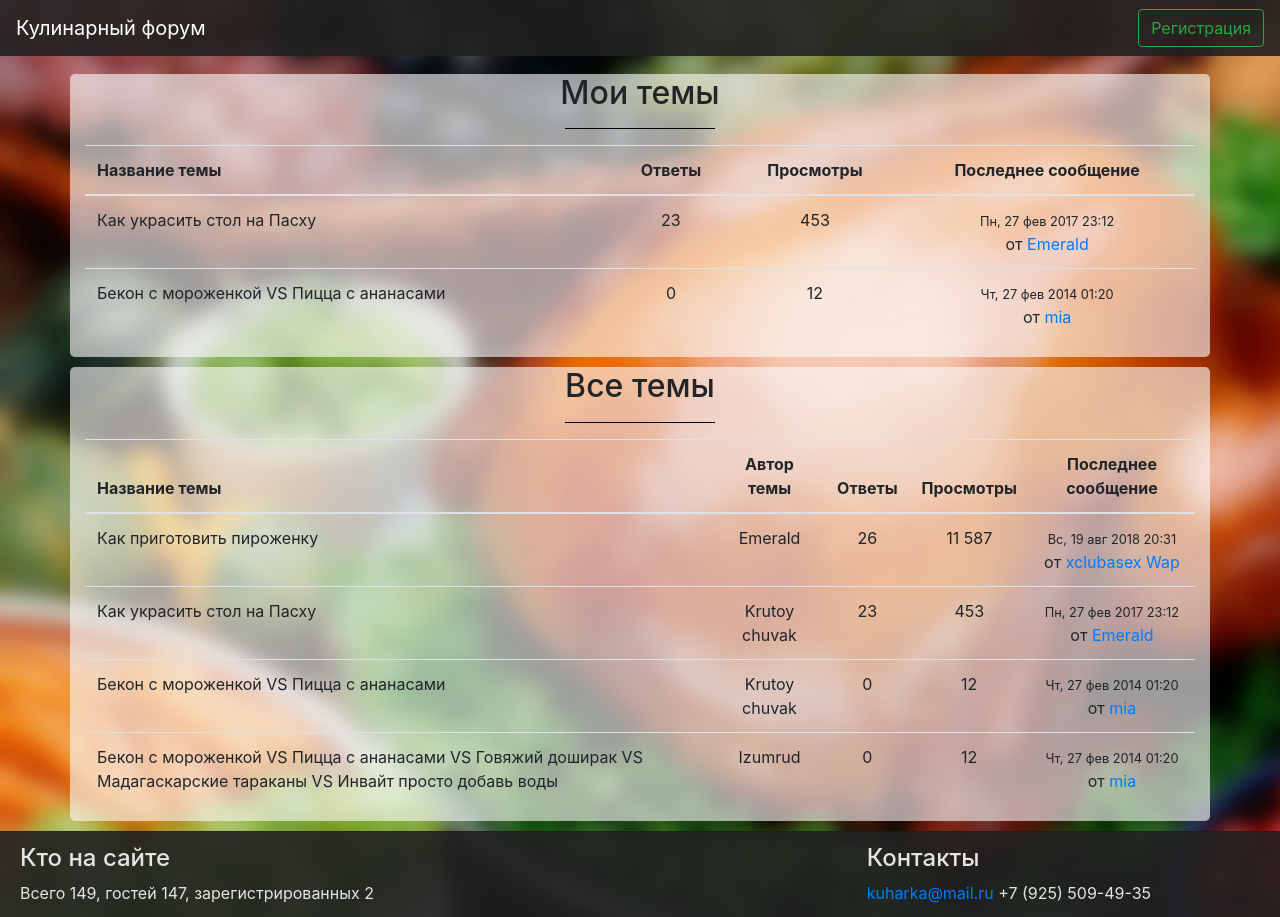
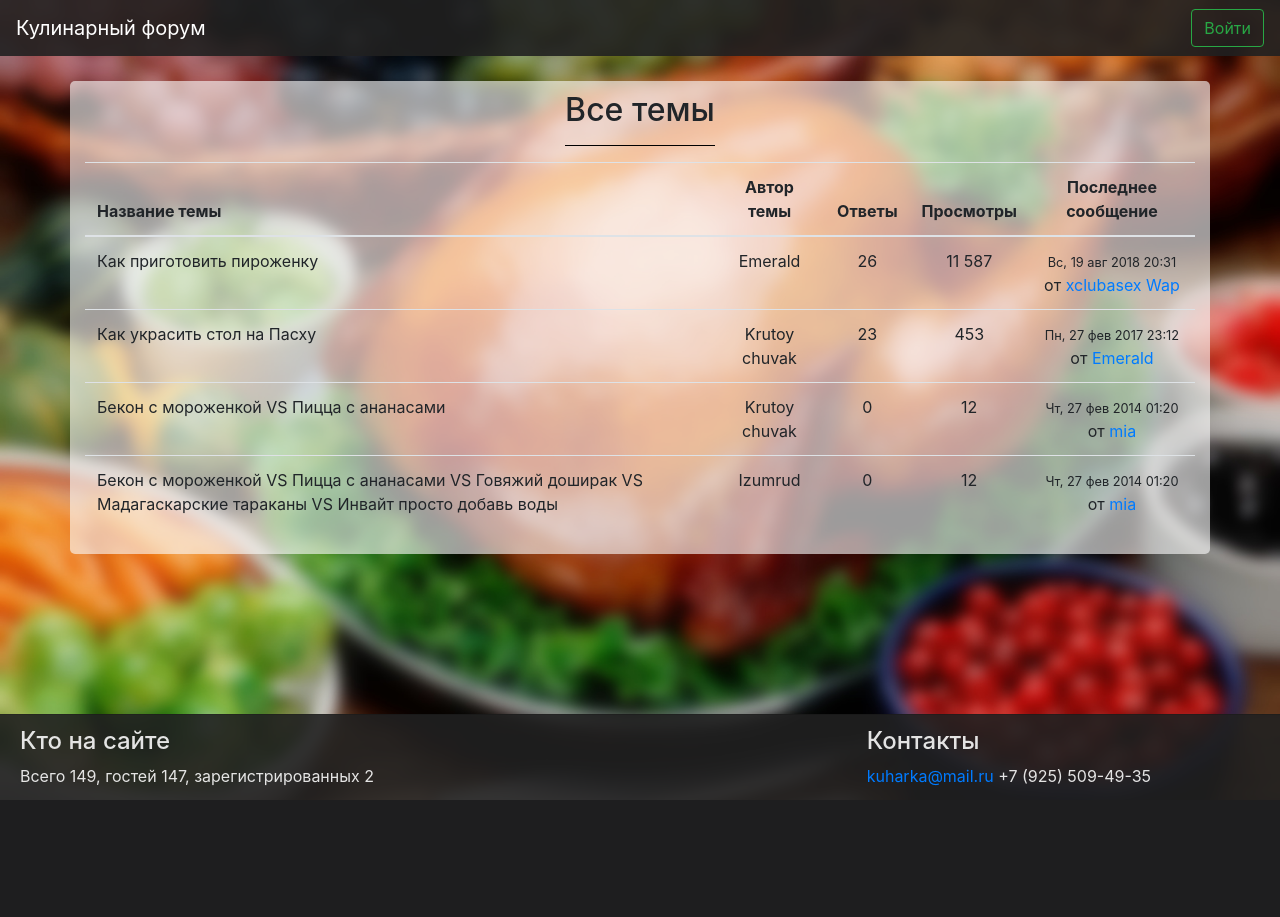
Before and after one commit to self-destruction/New-Forum, a PHP site: page / in a window 1280 px wide. After the commit the page ends 800 px from the top, so only its background shows below. Run offline with PHP 8.4, Linux system fonts and the light colour scheme; some libraries are stand-ins or nearby versions.

Commit message:
added signin and jquery

```diff
--- a/starter-template.css
+++ b/css/index.css
@@ -1,13 +1,14 @@
 body {
-  padding-top: 4rem;
-  background-image: url("focused_kulinariya-vatrushka.jpg");
+  background-image: url("../focused_kulinariya-vatrushka.jpg");
+  background-size: cover;
   background-repeat: no-repeat;
   background-attachment: fixed;
-  background-color: #ccba2c;
+  background-color: #cc7d38;
 }
 
 .site-header {
   background-color: rgba(33, 33, 33, 0.9);
+  position: sticky;
 }
 
 .heading {
@@ -17,9 +18,9 @@ body {
 }
 
 .my-content {
-  margin-top: 10px;
-  margin-bottom: 10px;
-  /*border: 2px solid black;*/
+  margin: 25px auto 25px;
+  padding-top: 10px;
+  padding-bottom: 10px;
   border-radius: 5px;
   background-color: rgba(251, 251, 251, 0.62);
 }
@@ -27,4 +28,7 @@ body {
 .my-footer {
   background-color: rgba(33, 33, 33, 0.9);
   color: rgba(250, 250, 250, 0.9);
+  position: absolute;
+  bottom: 0;
+  width: 100%;
 }
--- a/index(old).html
+++ b/index(old).html
@@ -13,7 +13,7 @@
     <link href="dist/css/bootstrap.min.css" rel="stylesheet">
 
     <!-- Custom styles for this template -->
-    <link href="starter-template.css" rel="stylesheet">
+    <link href="css/index.css" rel="stylesheet">
   </head>
 
   <body>
--- a/index.html
+++ b/index.html
@@ -9,69 +9,22 @@
 
     <title>Кулинарный форум</title>
 
-  <!-- Bootstrap core CSS -->
     <link href="dist/css/bootstrap.min.css" rel="stylesheet">
+    <link href="css/index.css" rel="stylesheet">
 
-  <!-- Custom styles for this template -->
-  <link href="starter-template.css" rel="stylesheet">
+    <script src="js/main.js"></script>
 </head>
 
 <body>
-<!--site-header sticky-top py-1-->
 <nav class="navbar navbar-expand-md navbar-dark fixed-top site-header">
-  <a class="navbar-brand" href="#">Кулинарный форум</a>
-  <button class="navbar-toggler" type="button" data-toggle="collapse" data-target="#navbarsExampleDefault" aria-controls="navbarsExampleDefault" aria-expanded="false" aria-label="Toggle navigation">
-    <span class="navbar-toggler-icon"></span>
-  </button>
+    <a class="navbar-brand" href="index.html" role="button">Кулинарный форум</a>
 
-  <div class="collapse navbar-collapse" id="navbarsExampleDefault">
-    <div class="navbar-nav mr-auto">
+    <div class="mr-auto">
     </div>
-    <a class="btn btn-outline-success my-2 my-sm-0" href="#" role="button">Регистрация</a>
-  </div>
+    <a id="btnSignin" class="btn btn-outline-success my-2 my-sm-0" href="sign_in.html" role="button">Войти</a>
 </nav>
 
-<div class="container main wrap col-md center">
-  <div class="my-content container table-container content-box center">
-    <h2 class="heading">Мои темы</h2>
-    <hr color="black" width="150">
-
-    <div class="table-responsive">
-      <table class="table table-hover"> <!-- table-sm table-striped -->
-      <thead>
-      <tr>
-        <!--<th scope="col">#</th>-->
-        <th scope="col">Название темы</th>
-        <th scope="col" class="text-center">Ответы</th>
-        <th scope="col" class="text-center">Просмотры</th>
-        <th scope="col" class="text-center">Последнее сообщение</th>
-      </tr>
-      </thead>
-      <tbody>
-      <tr>
-        <!--<th scope="row">1</th>-->
-        <td>Как украсить стол на Пасху</td>
-        <td class="text-center">23</td>
-        <td class="text-center">453</td>
-        <td class="text-center">
-          <div class="gray"><small>Пн, 27 фев 2017 23:12</small></div>
-          от <a href="">Emerald</a>
-        </td>
-      </tr>
-      <tr>
-        <!--<th scope="row">2</th>-->
-        <td>Бекон с мороженкой VS Пицца с ананасами</td>
-        <td class="text-center">0</td>
-        <td class="text-center">12</td>
-        <td class="text-center">
-          <div class="gray"><small>Чт, 27 фев 2014 01:20</small></div>
-          от <a href="">mia</a>
-        </td>
-      </tr>
-      </tbody>
-    </table>
-    </div>
-  </div>
+<div class="container main wrap col-md center" id="sections">
 
   <div class="my-content container table-container content-box center">
     <h2 class="heading">Все темы</h2>
@@ -138,6 +91,7 @@
       </table>
     </div>
   </div>
+
 </div>
 
 <footer class="my-footer card-footer">
@@ -158,18 +112,79 @@
       <i class="glyphicon glyphicon-earphone"></i> +7 (925) 509-49-35
     </div>
     </div>
-  <!--&lt;!&ndash; Copyright &ndash;&gt;-->
-  <!--<div class="footer-copyright text-center py-3">© 2018 Copyright:-->
-    <!--<a href="https://mdbootstrap.com/bootstrap-tutorial/"> MDBootstrap.com</a>-->
-  <!--</div>-->
 </footer>
 
-<!-- Bootstrap core JavaScript
-================================================== -->
-<!-- Placed at the end of the document so the pages load faster -->
-<script src="https://code.jquery.com/jquery-3.2.1.slim.min.js" integrity="sha384-KJ3o2DKtIkvYIK3UENzmM7KCkRr/rE9/Qpg6aAZGJwFDMVNA/GpGFF93hXpG5KkN" crossorigin="anonymous"></script>
-<script>window.jQuery || document.write('<script src="assets/js/vendor/jquery-slim.min.js"><\/script>')</script>
-<script src="assets/js/vendor/popper.min.js"></script>
+<script type="text/javascript" src="http://code.jquery.com/jquery-3.3.1.min.js"></script>
 <script src="dist/js/bootstrap.min.js"></script>
+<script src="js/main.js"></script>
+<script>
+    let getUrlParameter = function getUrlParameter(sParam) {
+        let sPageURL = decodeURIComponent(window.location.search.substring(1)),
+            sURLVariables = sPageURL.split('&'),
+            sParameterName,
+            i;
+
+        for (i = 0; i < sURLVariables.length; i++) {
+            sParameterName = sURLVariables[i].split('=');
+
+            if (sParameterName[0] === sParam) {
+                return sParameterName[1] === undefined ? true : sParameterName[1];
+            }
+        }
+        return 'false';
+    };
+
+    $(document).ready(function () {
+        let isAuth = getUrlParameter('is_auth');
+        if(isAuth === 'true') {
+            $("#btnSignin").replaceWith(
+                "<a id=\"btnSignout\" class=\"btn btn-outline-danger my-2 my-sm-0\" href=\"index.html\" role=\"button\" onclick=\"function a() { document.location.href = 'index.html' }\">Выйти</a>"
+            );
+
+            $("#sections").prepend(
+                "<div class=\"my-content container table-container content-box center\">\n" +
+                "    <h2 class=\"heading\">Мои темы</h2>\n" +
+                "    <hr color=\"black\" width=\"150\">\n" +
+                "\n" +
+                "    <div class=\"table-responsive\">\n" +
+                "      <table class=\"table table-hover\"> <!-- table-sm table-striped -->\n" +
+                "      <thead>\n" +
+                "      <tr>\n" +
+                "        <!--<th scope=\"col\">#</th>-->\n" +
+                "        <th scope=\"col\">Название темы</th>\n" +
+                "        <th scope=\"col\" class=\"text-center\">Ответы</th>\n" +
+                "        <th scope=\"col\" class=\"text-center\">Просмотры</th>\n" +
+                "        <th scope=\"col\" class=\"text-center\">Последнее сообщение</th>\n" +
+                "      </tr>\n" +
+                "      </thead>\n" +
+                "      <tbody>\n" +
+                "      <tr>\n" +
+                "        <!--<th scope=\"row\">1</th>-->\n" +
+                "        <td>Как украсить стол на Пасху</td>\n" +
+                "        <td class=\"text-center\">23</td>\n" +
+                "        <td class=\"text-center\">453</td>\n" +
+                "        <td class=\"text-center\">\n" +
+                "          <div class=\"gray\"><small>Пн, 27 фев 2017 23:12</small></div>\n" +
+                "          от <a href=\"\">Emerald</a>\n" +
+                "        </td>\n" +
+                "      </tr>\n" +
+                "      <tr>\n" +
+                "        <!--<th scope=\"row\">2</th>-->\n" +
+                "        <td>Бекон с мороженкой VS Пицца с ананасами</td>\n" +
+                "        <td class=\"text-center\">0</td>\n" +
+                "        <td class=\"text-center\">12</td>\n" +
+                "        <td class=\"text-center\">\n" +
+                "          <div class=\"gray\"><small>Чт, 27 фев 2014 01:20</small></div>\n" +
+                "          от <a href=\"\">mia</a>\n" +
+                "        </td>\n" +
+                "      </tr>\n" +
+                "      </tbody>\n" +
+                "    </table>\n" +
+                "    </div>\n" +
+                "  </div>"
+            );
+        }
+    });
+</script>
 </body>
 </html>
```
Also changed, not shown: sign_in.css (added, +65 -0 lines), sign_in.html (added, +52 -0 lines), js/main.js (added). Lines whose indentation alone changed are shown as unchanged.
